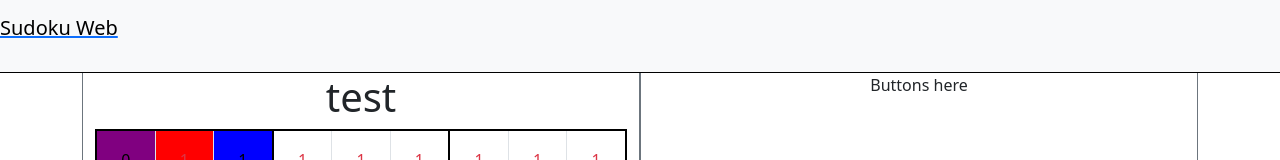
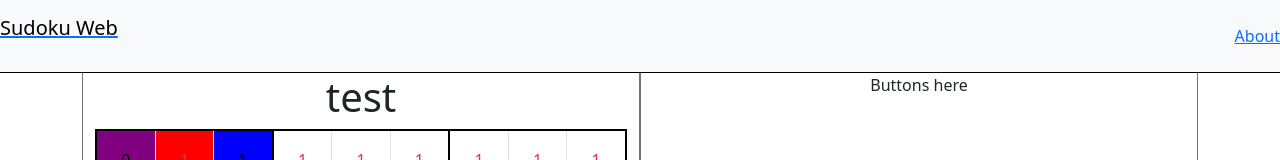
Before and after one commit to Kjaerandsen/SudokuWeb, a Next.js app in the folder sudoku-web/: page / in a window 1280 px wide. Shown: the top 160 px of the page. Built offline with nearby package versions, Linux system fonts and the light colour scheme.

Commit message:
Added about page to navbar

```diff
--- a/sudoku-web/src/app/layout.js
+++ b/sudoku-web/src/app/layout.js
@@ -20,10 +20,11 @@ export default function RootLayout({ children }) {
   return (
     <html lang="en">
       <body>
-      <nav className="navbar navbar-expand-lg navbar-light bg-light border-bottom border-black">
+      <nav className="navbar navbar-expand-lg navbar-light bg-light border-bottom border-black justify-content-between">
         <Link href="/">
           <p className="navbar-brand">Sudoku Web</p>
         </Link>
+        <Link href="/about"><p className="navbar-nav">About</p></Link>
       </nav>
       {children}
       </body>
```
